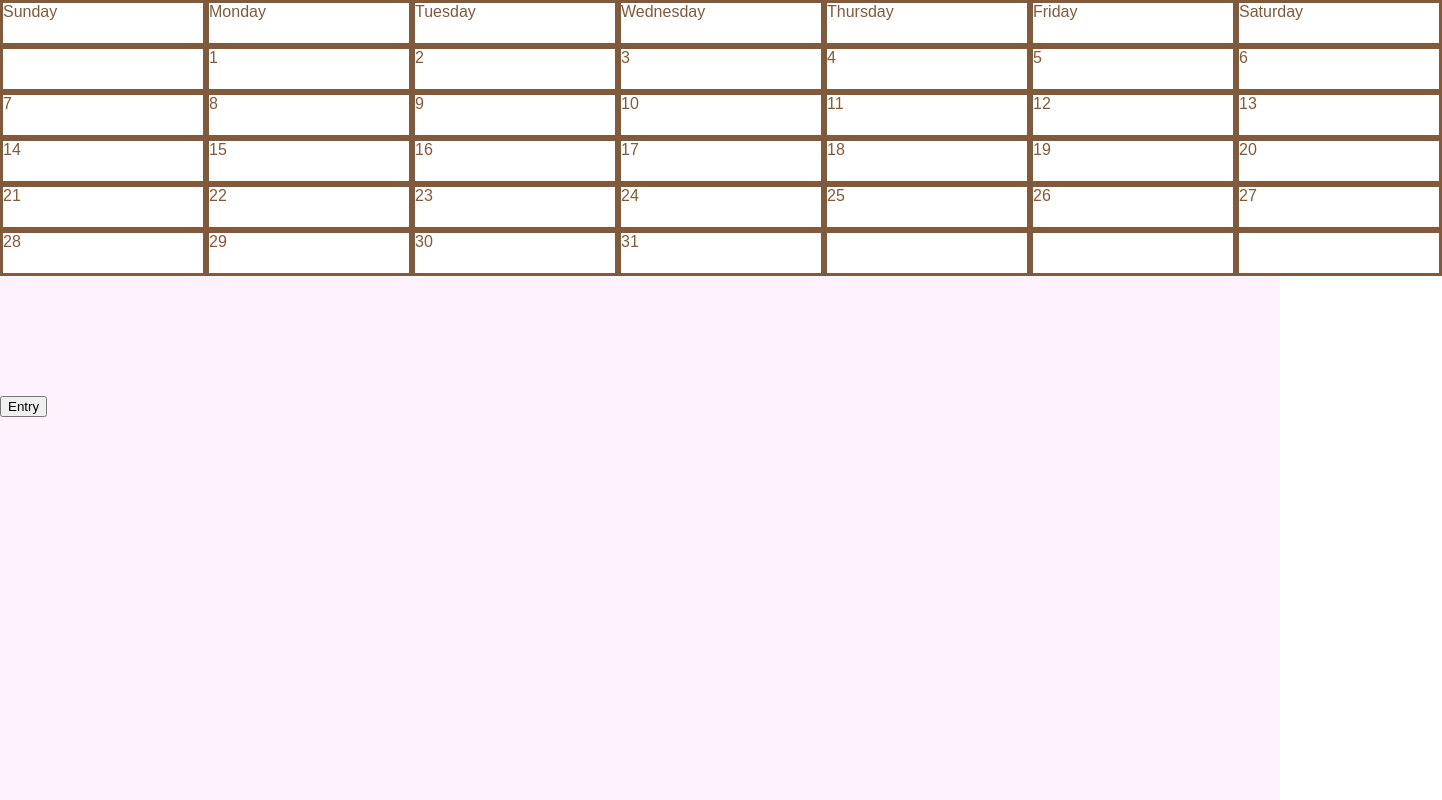
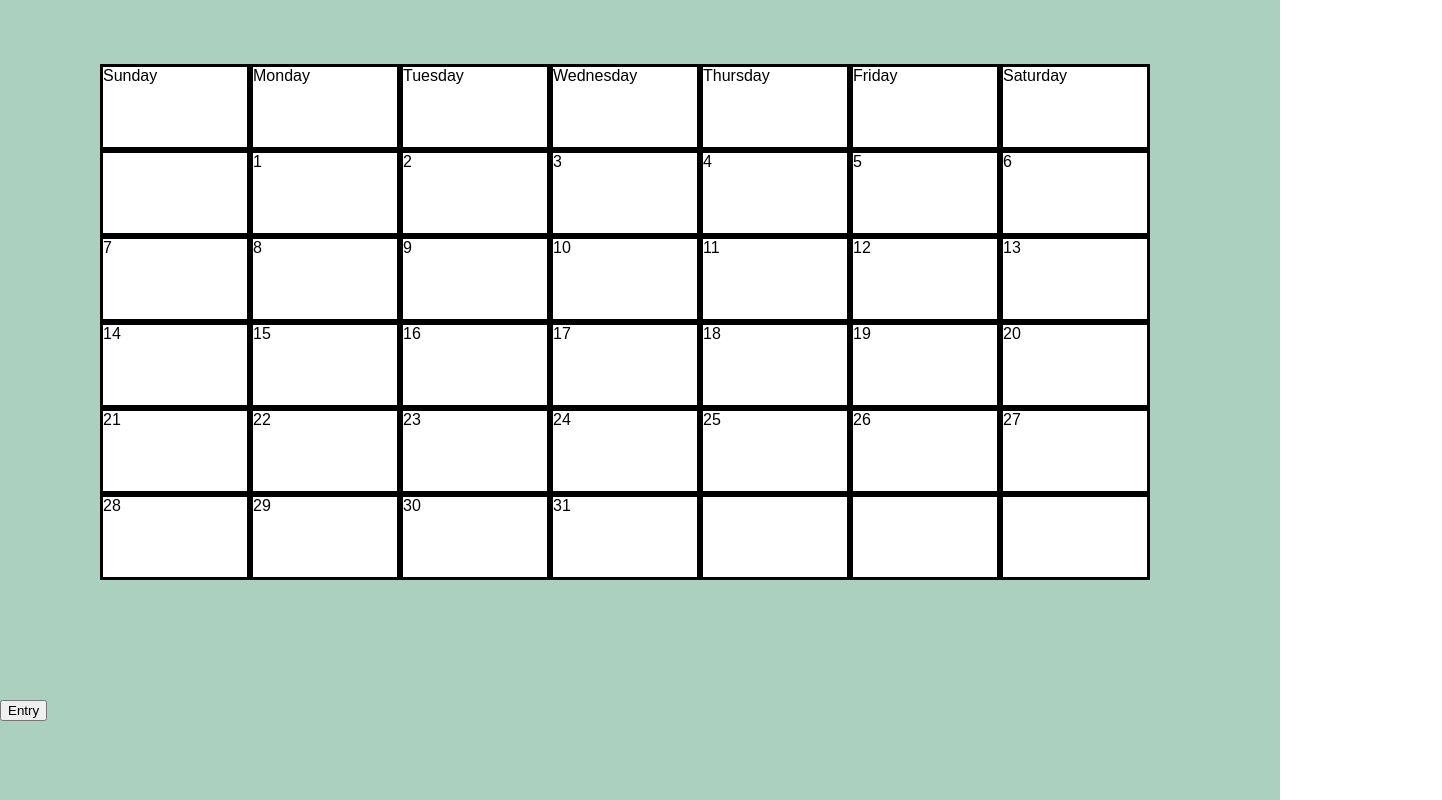
Before and after one commit to eric-burr/Thankful, a React (Create React App) app: page / in a window 1280 px wide. Both pictures are taken after a click on the button "Calendar". Shown: the whole page, 1442 px wide, since content can reach past the window. Built offline with nearby package versions, Linux system fonts and the light colour scheme; no server answers.

Commit message:
thankful entries ready to send

```diff
--- a/src/calendar.css
+++ b/src/calendar.css
@@ -1,22 +1,24 @@
 :root {
-    --Mushroom: #fef2fe;
-    --Onion: #fd974f;
-    --RedPepper: #C60000;
-    --Driftwood: #805A3B;
+    --Sky: #75B149;
+    --Sunglow: #D9b44a;
+    --Mountains: #4f6457;
+    --Mist: #acd0c0;
 }
 
 
 .sunday{
     background: white;
-    min-width: 200px;
-    min-height: 40px;
+    min-width: 130px;
+    min-height: 80px;
     border: solid;
     border-right: solid;
 }
 
  .week {
      display: grid;
-     grid-template-columns: 1fr 1fr 1fr 1fr 1fr 1fr 1fr;
+     grid-template-columns: repeat(7, 150px);
+     padding-right: 100px;
+     min-height: 30px;
  }
 
 .fade {
@@ -59,8 +61,8 @@
     } */
 
     .body {
-        color: var(--Driftwood);
-        background-color: var(--Mushroom);
+        color: black;
+        background-color: var(--Mist);
         height: 100vh;
         font-family: fantasy;
     }
@@ -85,3 +87,9 @@
         border-right: white;
         border-bottom: white;
     }
+
+    .calendartop {
+        padding-top: 5%;
+        padding-left: 100px;
+        /* padding-right: 100px; */
+    }
--- a/src/components/Calandar.js
+++ b/src/components/Calandar.js
@@ -16,7 +16,7 @@ function Calandar(props) {
   const day = ["Sunday", "Monday", "Tuesday", "Wednesday", "Thursday", "Friday", "Saturday"]
 
   return (
-    <div>
+    <div className='calendartop'>
       <div className='week'>
         {day.map((value, index) => (
           <div key={index} className='sunday'>{value}
--- a/src/components/Thankfulentry.js
+++ b/src/components/Thankfulentry.js
@@ -1,5 +1,5 @@
 import React, { Component } from 'react'
-
+import Week from './Week'
 class Thankfulentry extends Component {
     constructor(props) {
         super(props)
@@ -15,15 +15,16 @@ class Thankfulentry extends Component {
 
     submit = (e) => {
         e.preventDefault();
+        const body = {
+            thing1: this.state.thanks1,
+            thing2: this.state.thanks2,
+            thing3: this.state.thanks3
+        }
+
         const date = new Date().getDate();
         console.log('ding', date)
-        console.log('props', this.props)
-        for(let i=0;i<=30;i++) {
-            if(date === this.props.date[i]) {
-                this.props.date[i] = 'a big long storyyyyyy'
-            }
-        }
-        console.log('modifed array', this.state.date)
+        console.log('name', body)
+
     }
 
 
```
Also changed, not shown: src/App.js (+1 -6 lines).
